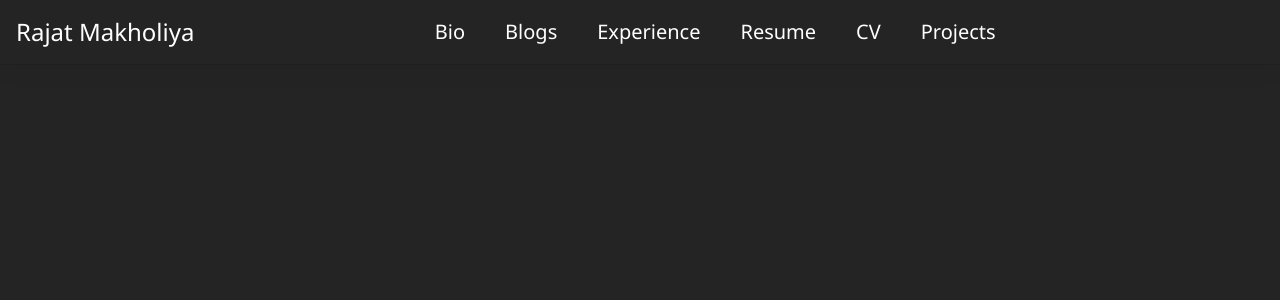
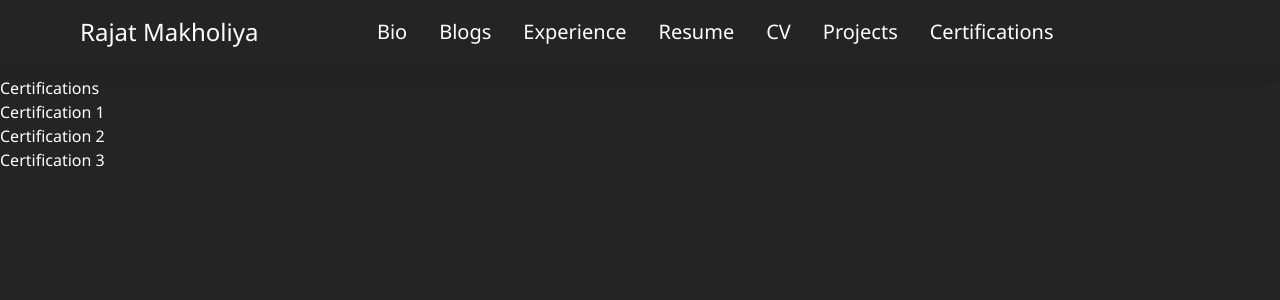
Before and after one commit to rajatmakholiya/Portfolio, a React (Create React App) app: page /certifications in a window 1280 px wide. Shown: the top 300 px of the page. Built offline with nearby package versions, Linux system fonts and the light colour scheme; some icons are missing.

Commit message:
Ui Refinement 1.0

```diff
--- a/src/App.js
+++ b/src/App.js
@@ -15,6 +15,7 @@ import DevOps from "./components/Devops";
 import AIML from "./components/AIML";
 import CV from "./pages/CV";
 import Projects from "./pages/Projects";
+import Certifications from "./pages/Certifications";
 
 
 function App() {
@@ -101,6 +102,10 @@ function App() {
                 path="/projects"
                 element={<Projects />}
               />
+              <Route
+                path="/certifications"
+                element={<Certifications />}
+              />
             </Routes>
           </div>
         </div>
--- a/src/components/Abstract.jsx
+++ b/src/components/Abstract.jsx
@@ -4,7 +4,7 @@ import AbstractBio from "./AbstractBio";
 
 const Abstract = () => {
   return (
-    <div className="relative min-h-screen mx-4  bg-[url('https://images.pexels.com/photos/1293120/pexels-photo-1293120.jpeg?auto=compress&cs=tinysrgb&w=1260&h=750&dpr=1')] rounded-lg bg-cover bg-center flex items-center justify-center">
+    <div className="relative h-[85vh] mx-4  bg-[url('https://images.pexels.com/photos/1293120/pexels-photo-1293120.jpeg?auto=compress&cs=tinysrgb&w=1260&h=750&dpr=1')] rounded-lg bg-cover bg-center flex items-center justify-center">
       {/* Overlay for better contrast */}
       <div className="absolute inset-0 bg-black/50"></div>
 
--- a/src/components/AbstractBio.jsx
+++ b/src/components/AbstractBio.jsx
@@ -5,7 +5,9 @@ import Image from "../assets/Profile.jpg";
 import Grid from '@mui/material/Grid';
 import SchoolIcon from "@mui/icons-material/School";
 import DownloadIcon from "@mui/icons-material/Download";
-
+import EmailOutlinedIcon from '@mui/icons-material/EmailOutlined';
+import LinkedInIcon from '@mui/icons-material/LinkedIn';
+import GitHubIcon from '@mui/icons-material/GitHub';
 export default function AbstractBio() {
   const handleDownload = () => {
     const link = document.createElement("a");
@@ -17,30 +19,37 @@ export default function AbstractBio() {
     document.body.removeChild(link);
   };
   return (
-    <Grid container spacing={2}>
+    <Grid container spacing={2}  alignItems={"center"}>
       <Grid size={2}></Grid>
       <Grid size={2}>
         <Stack
           justifyContent={"center"}
           marginInline={"auto"}
           alignItems={"center"}
+          spacing={1}
         >
-          <img src={Image} alt="Profile Pic" className="max-w-36" />
+          <img src={Image} alt="Profile Pic" className="max-w-36 max-h-[80vh]" />
           <Typography variant="h5" fontWeight={500}>
             Rajat Makholiya
           </Typography>
           <Typography variant="subtitle1" fontWeight={500}>
             Web Developer
           </Typography>
+          <Stack direction={"row"} spacing={2} alignItems={"center"}
+          >
+            <EmailOutlinedIcon onClick={() => window.open("mailto:rajatmakholiya07@gmail.com")} cursor="pointer" />
+            <LinkedInIcon onClick={() => window.open("https://www.linkedin.com/in/rajat-makholiya-1b92a1222/")} cursor="pointer"/>
+            <GitHubIcon onClick={() => window.open("https://github.com/rajatmakholiya")} cursor="pointer"/>
+          </Stack>
         </Stack>
       </Grid>
       <Grid size={6}>
         <Stack>
           <Typography variant="h5" fontWeight={700} paddingY={2}>
-            About Me
+            A Little About Me
           </Typography>
           <Typography variant="subtitle2">
-            👋 Hi, I’m a <b>Full Stack Developer</b> focused on building clean,
+            I’m a <b>Full Stack Developer</b> focused on building clean,
             scalable, and impactful web applications. With over two years of
             hands-on experience, I specialize in creating responsive and
             high-performance frontends using React and Next.js, backed by robust
@@ -49,9 +58,11 @@ export default function AbstractBio() {
             infrastructure. I'm comfortable setting up CI/CD pipelines, working
             with Docker, and deploying scalable apps on platforms like AWS and
             Vercel. This allows me to deliver end-to-end solutions that are not
-            only functional, but also reliable and cloud-ready. Whether it’s
-            optimizing UX, deploying full-stack systems, or mentoring teammates,
-            I love turning complex challenges into intuitive digital
+            only functional, but also reliable and cloud-ready.
+            <br/>
+            <br/>
+            Whether it’s
+            optimizing UX or deploying full-stack systems.I love turning complex challenges into intuitive digital
             experiences. Take a look at my work and let’s build
             something impactful together!
           </Typography>
@@ -66,10 +77,9 @@ export default function AbstractBio() {
               marginY: "20px",
               bgcolor: "#1a1a1a",
               color: "white",
-              border: "1px solid rgba(255, 255, 255, 0.2)", // thin, subtle white border
+              border: "1px solid rgba(255, 255, 255, 0.2)",
               "&:hover": {
-                border: "1px solid rgba(255, 255, 255, 0.6)", // slightly more visible on hover
-                backgroundColor: "#222", // slightly lighter for hover effect
+                backgroundColor: "#222",
               },
             }}
           >
--- /dev/null
+++ b/src/pages/Certifications.jsx
@@ -0,0 +1,16 @@
+import React from 'react'
+
+const Certifications = () => {
+  return (
+    <div>
+      <h1>Certifications</h1>
+      <ul>
+        <li>Certification 1</li>
+        <li>Certification 2</li>
+        <li>Certification 3</li>
+      </ul>
+    </div>
+  )
+}
+
+export default Certifications
--- a/src/pages/Header.jsx
+++ b/src/pages/Header.jsx
@@ -1,15 +1,13 @@
 import DarkModeIcon from "@mui/icons-material/DarkMode";
 import LightModeIcon from "@mui/icons-material/LightMode";
-import SearchIcon from "@mui/icons-material/Search";
 import { IconButton, Typography } from "@mui/material";
 import React from "react";
 import { Link } from "react-router-dom";
-import { toast } from "react-toastify";
 
 const Header = ({ setCurrentTheme, currentTheme }) => {
   return (
     <div
-      className={`flex w-full justify-between px-4 py-4 col-span-3 ${
+      className={`flex w-full justify-between px-20 py-4 col-span-3 ${
         currentTheme === "dark" ? "bg-[#242424]" : "bg-white"
       }`}
       style={{
@@ -23,22 +21,11 @@ const Header = ({ setCurrentTheme, currentTheme }) => {
         </Typography>
       </Link>
 
-      <div className="flex gap-10">
+      <div className="flex gap-8">
         <Link to="/">
           <Typography
             variant="h6"
             fontWeight={500}
-
-            // onClick={() =>
-            //   toast.info("Component Unavailable in this Version", {
-            //     autoClose: 3000,
-            //     position:"bottom-right",
-            //     style: {
-            //       width: "105%",
-            //       color: currentTheme === "dark" ? "white" : "black",
-            //     },
-            //   })
-            // }
           >
             Bio
           </Typography>
@@ -68,6 +55,11 @@ const Header = ({ setCurrentTheme, currentTheme }) => {
             Projects
           </Typography>
         </Link>
+        <Link to="/certifications">
+          <Typography variant="h6" fontWeight={500}>
+            Certifications
+          </Typography>
+        </Link>
       </div>
       <div className="flex items-center gap-5">
         <IconButton
```
Also changed, not shown: src/pages/Home.jsx (+1 -33 lines).
